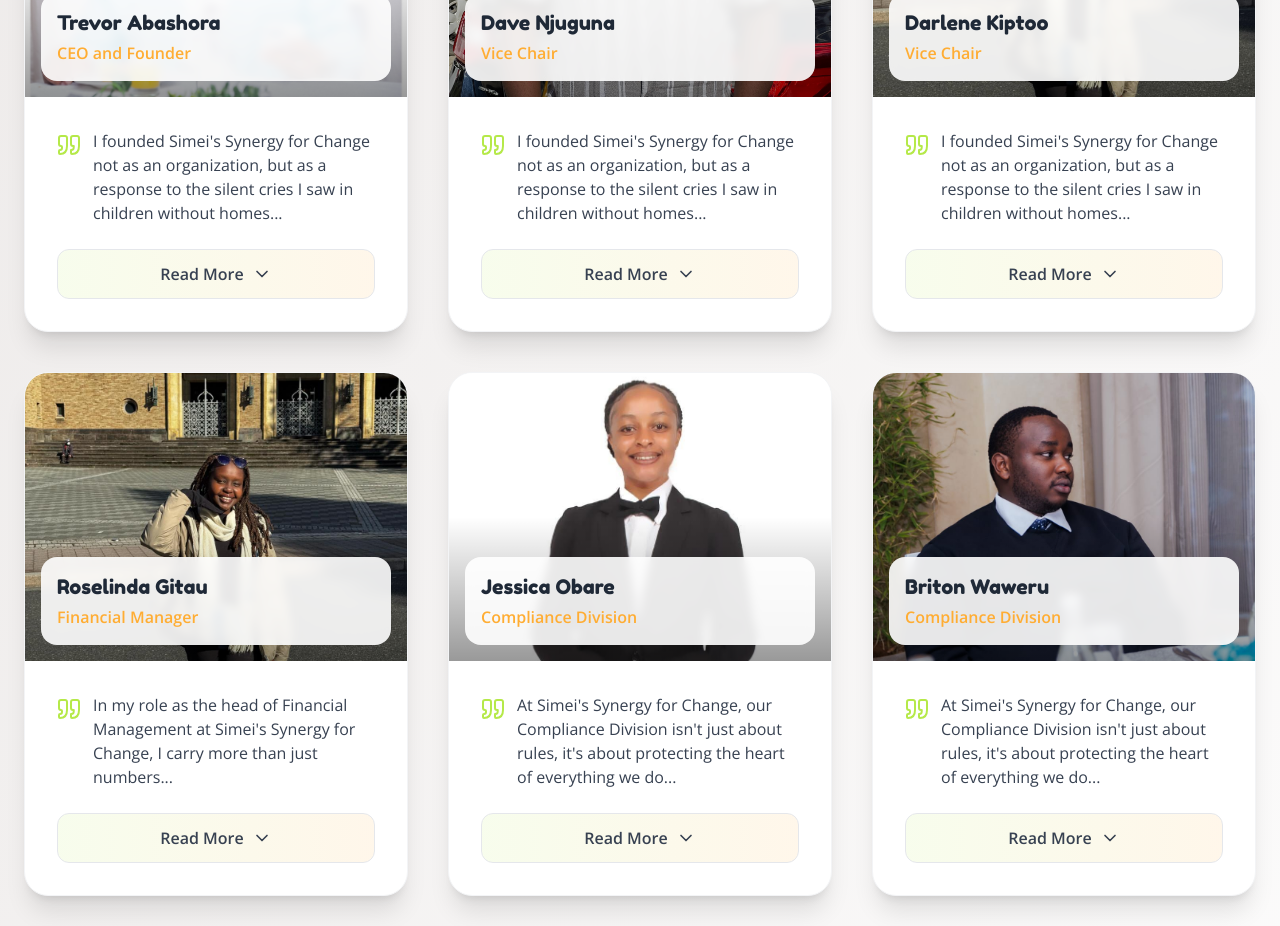
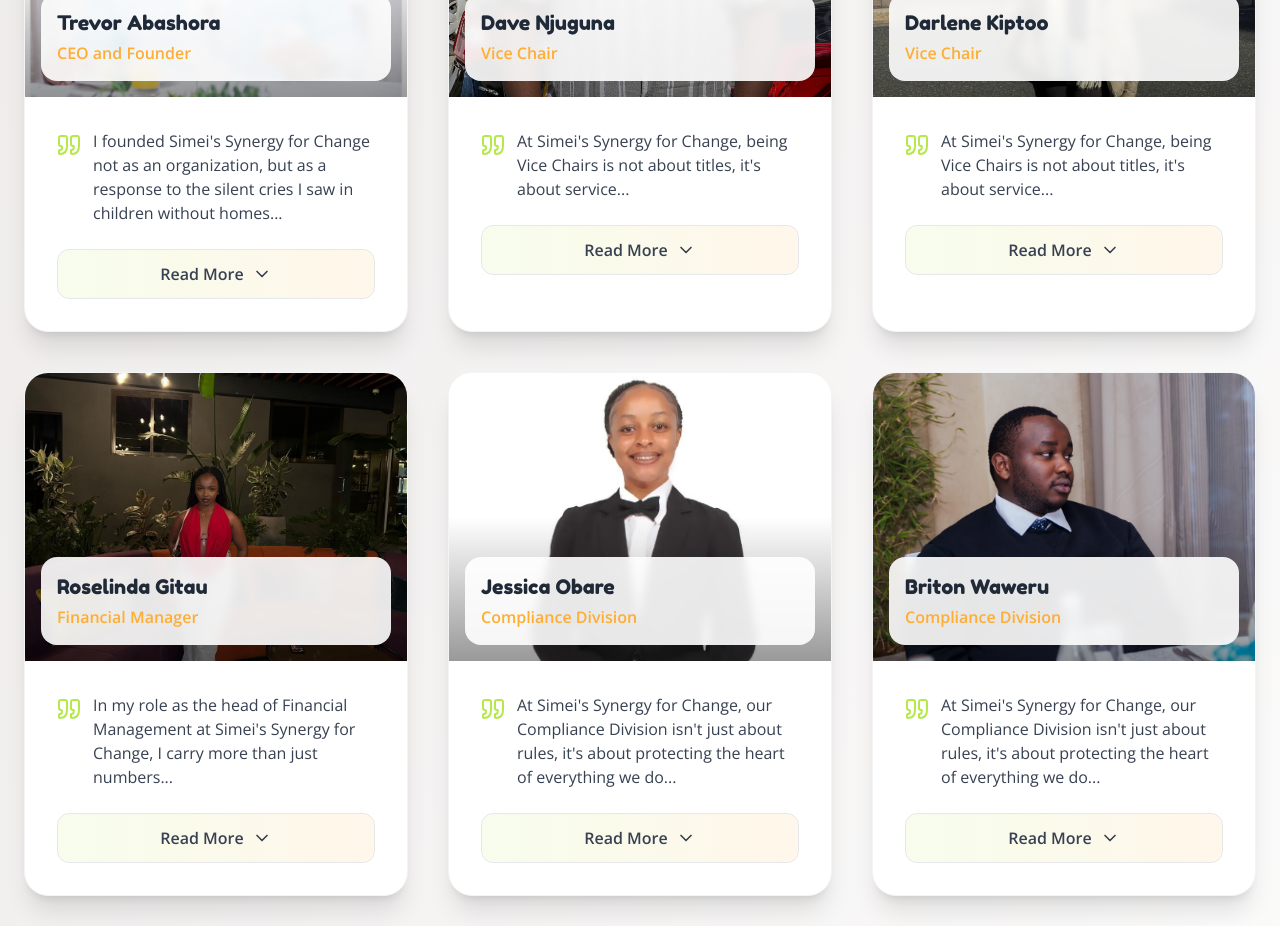
Before and after one commit to 6enard/simeis-synergy-for-change, a React (Vite) app: page / in a window 1280 px wide. Shown: the part 2860-3786 px from the top of the page. Built offline with nearby package versions, Linux system fonts and the light colour scheme.

Commit message:
Update Vice Chairs message and Roselinda's image

```diff
--- a/src/components/Leadership.tsx
+++ b/src/components/Leadership.tsx
@@ -18,22 +18,22 @@ const Leadership = () => {
       name: "Dave Njuguna",
       position: "Vice Chair",
       image: "/Dave.jpg",
-      shortStatement: "I founded Simei's Synergy for Change not as an organization, but as a response to the silent cries I saw in children without homes...",
-      fullStatement: "I founded Simei's Synergy for Change (SSC) not as an organization, but as a response, a response to the silent cries I saw in children without homes, families left in crisis, and communities weighed down by struggle yet forgotten by the world. On December 4th, 2023, I chose to stop watching from the sidelines and instead become part of the solution. SSC was born from a place of compassion, not convenience, a movement rooted in love, dignity, and action. From feeding the hungry on city streets to standing with children in forgotten homes and supporting less fortunate families, we have walked where others turn away. As the Founder and CEO, I do not lead from above, but alongside, ensuring that every decision, every outreach, and every effort carries the weight of purpose and the warmth of humanity. SSC is a call to everyone who believes that small acts can create great waves; it's for the forgotten, the unseen, and also for those who've always wanted to help, but didn't know how. Here, we don't just give hope, we become it."
+      shortStatement: "At Simei's Synergy for Change, being Vice Chairs is not about titles, it's about service...",
+      fullStatement: "At Simei's Synergy for Change, being Vice Chairs is not about titles, it's about service. It's about standing in the gap when it matters most, showing up with heart, and making sure no one feels forgotten. Every time we step into a home, a street corner, a household, a village, or a room full of children, we are reminded why this foundation exists: to restore dignity, to remind people they are seen, and to be present in moments others overlook. We've seen firsthand what it means to offer hope, not as a handout, but as a hand to hold. And that's what SSC is: a living, breathing community built on real people doing real work that touches real lives. We are proud to walk alongside Trevor, our team, and every volunteer and supporter who believes, like we do, that kindness still has the power to change the world. Our promise as Vice Chairs is simple: to lead with compassion, to listen more than we speak, and to always carry the mission of SSC with humility and purpose. We may not have all the answers, but together, with faith, action, and love, we are creating them, one step at a time."
     },
     {
       id: 3,
       name: "Darlene Kiptoo",
       position: "Vice Chair",
       image: "/darlene.jpg",
-      shortStatement: "I founded Simei's Synergy for Change not as an organization, but as a response to the silent cries I saw in children without homes...",
-      fullStatement: "I founded Simei's Synergy for Change (SSC) not as an organization, but as a response, a response to the silent cries I saw in children without homes, families left in crisis, and communities weighed down by struggle yet forgotten by the world. On December 4th, 2023, I chose to stop watching from the sidelines and instead become part of the solution. SSC was born from a place of compassion, not convenience, a movement rooted in love, dignity, and action. From feeding the hungry on city streets to standing with children in forgotten homes and supporting less fortunate families, we have walked where others turn away. As the Founder and CEO, I do not lead from above, but alongside, ensuring that every decision, every outreach, and every effort carries the weight of purpose and the warmth of humanity. SSC is a call to everyone who believes that small acts can create great waves; it's for the forgotten, the unseen, and also for those who've always wanted to help, but didn't know how. Here, we don't just give hope, we become it."
+      shortStatement: "At Simei's Synergy for Change, being Vice Chairs is not about titles, it's about service...",
+      fullStatement: "At Simei's Synergy for Change, being Vice Chairs is not about titles, it's about service. It's about standing in the gap when it matters most, showing up with heart, and making sure no one feels forgotten. Every time we step into a home, a street corner, a household, a village, or a room full of children, we are reminded why this foundation exists: to restore dignity, to remind people they are seen, and to be present in moments others overlook. We've seen firsthand what it means to offer hope, not as a handout, but as a hand to hold. And that's what SSC is: a living, breathing community built on real people doing real work that touches real lives. We are proud to walk alongside Trevor, our team, and every volunteer and supporter who believes, like we do, that kindness still has the power to change the world. Our promise as Vice Chairs is simple: to lead with compassion, to listen more than we speak, and to always carry the mission of SSC with humility and purpose. We may not have all the answers, but together, with faith, action, and love, we are creating them, one step at a time."
     },
     {
       id: 4,
       name: "Roselinda Gitau",
       position: "Financial Manager",
-      image: "/darlene.jpg",
+      image: "/roselinda.jpg",
       shortStatement: "In my role as the head of Financial Management at Simei's Synergy for Change, I carry more than just numbers...",
       fullStatement: "In my role as the head of Financial Management at Simei's Synergy for Change (SSC), I carry more than just numbers, I carry the trust of every donor, the dreams of every child we support, and the hope of every community we serve. Finance in a charitable foundation isn't just about balancing books; it's about ensuring that every coin is accounted for, every resource is maximized, and every contribution is treated with the respect it deserves. I joined SSC because I believed in its heartbeat, a genuine desire to uplift and change lives, and my responsibility is to ensure that this mission is not only sustainable, but also transparent and accountable. Through clear reporting, ethical budgeting, and strategic stewardship, I work every day to make sure that the financial backbone of SSC remains strong, honest, and deeply aligned with the purpose it was built on."
     },
```
